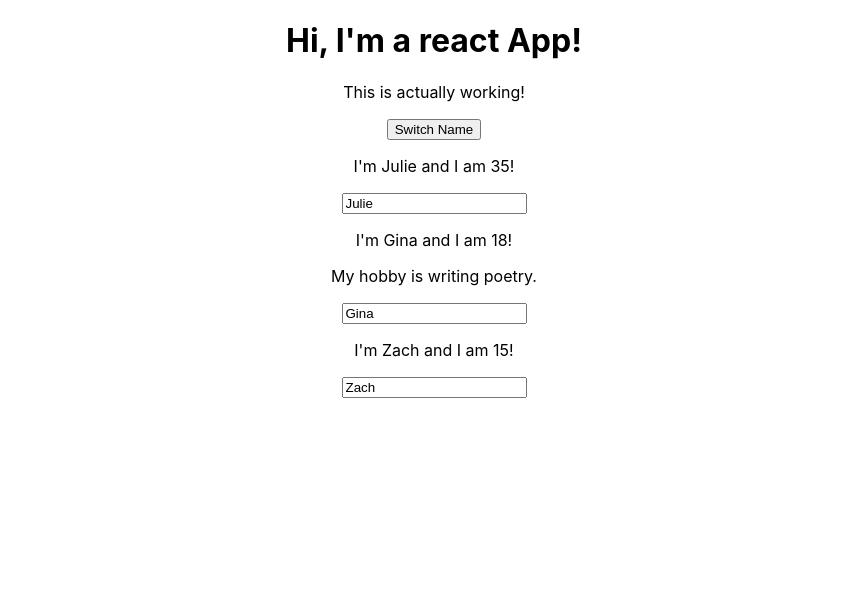
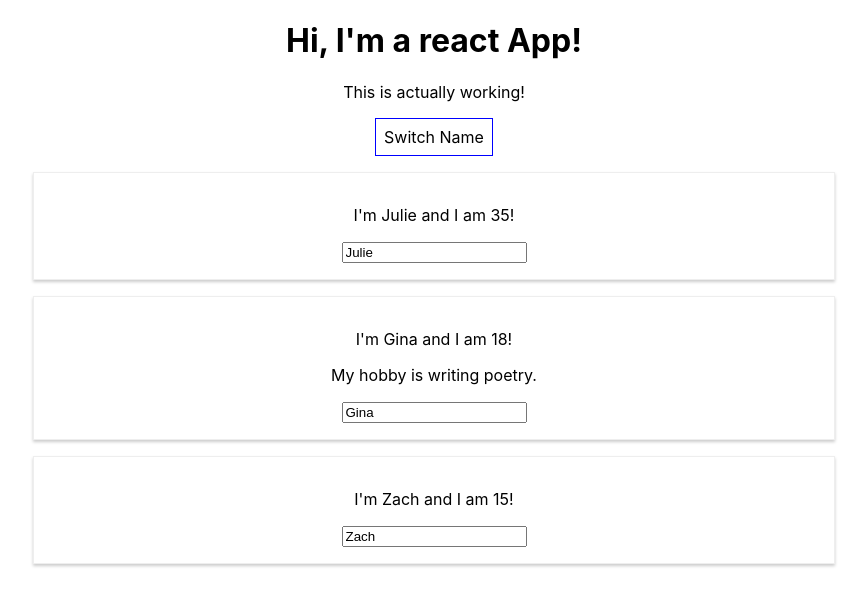
Before and after one commit to juliezimmer/first-project-complete, a React (Create React App) app: page / in a window 1280 px wide. Shown: the top 606 px of the page, without its empty margins (206-1073 px from the left). Built offline with nearby package versions, Linux system fonts and the light colour scheme.

Commit message:
added CSS file and inline styles

```diff
--- a/src/App.js
+++ b/src/App.js
@@ -37,11 +37,21 @@
    }
 
    render() {
+      // inline styling for 'Switch Name' button
+      const style = {
+         backgroundColor: 'white',
+         font: 'inherit',
+         border: '1px solid blue',
+         padding: '8px',
+         cursor: 'pointer'
+      };
       return ( // name and age become the props that are passed to the Person component in Person.js
          <div className="App">
          <h1>Hi, I'm a react App!</h1>
          <p>This is actually working!</p>
-         <button onClick={() => this.switchNameHandler("Julie!!!")}>Switch Name</button>
+         <button
+            style={style}
+            onClick={() => this.switchNameHandler("Julie!!!")}>Switch Name</button>
 
          <Person
             name={this.state.persons[0].name}
--- /dev/null
+++ b/src/Person/Person.css
@@ -0,0 +1,9 @@
+/* styles each instance of the Person component */
+.Person {
+   width: 60%;
+   margin: 16px auto; /* provides some space between each card */
+   border: 1px solid #eee;
+   box-shadow: 0 2px 3px #ccc;
+   padding: 16px;
+   text-align: center;
+}
--- a/src/Person/Person.js
+++ b/src/Person/Person.js
@@ -1,8 +1,9 @@
 import React from 'react';
+import './Person.css';
 
 const Person = (props) => {
    return(
-      <div>
+      <div className="Person">
          <p onClick={props.click}>I'm {props.name} and I am {props.age}!</p>
          <p>{props.children}</p>
          <input
```
Also changed, not shown: src/App.css (line endings or trailing spaces).
